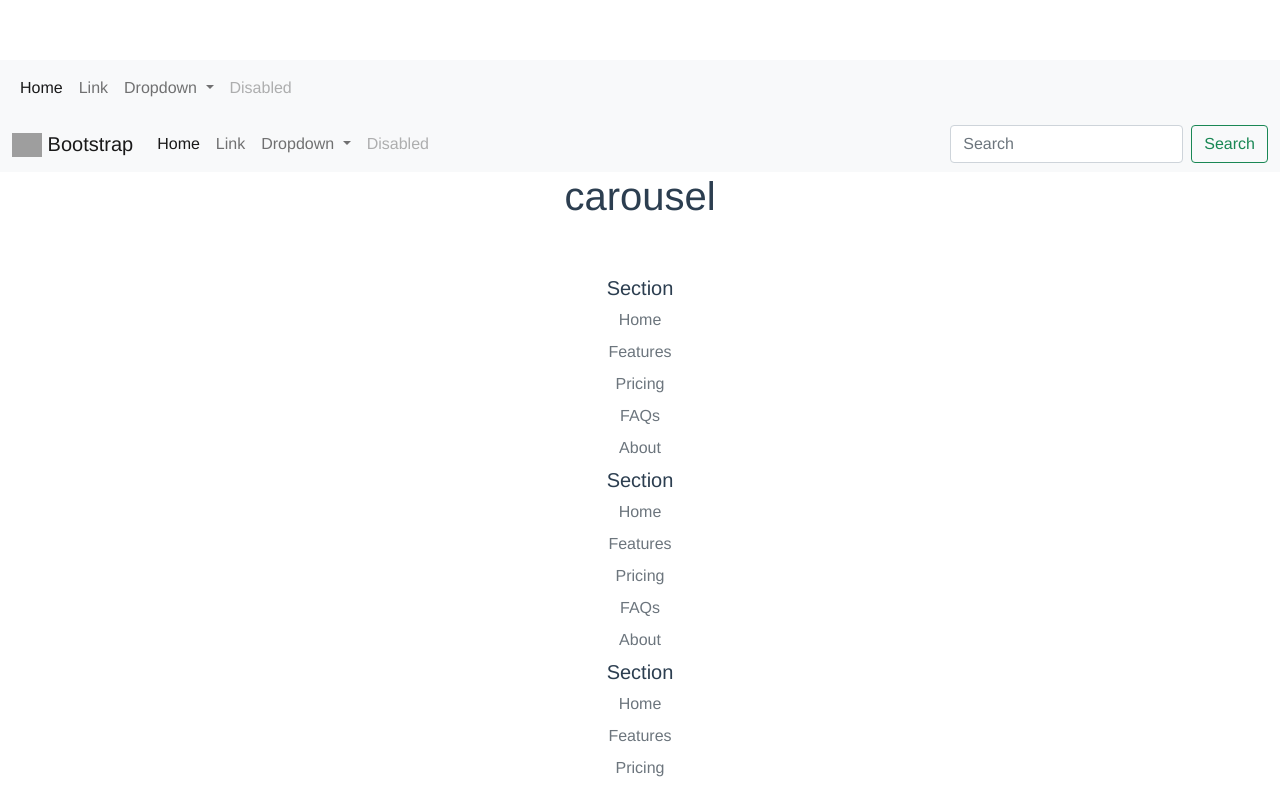
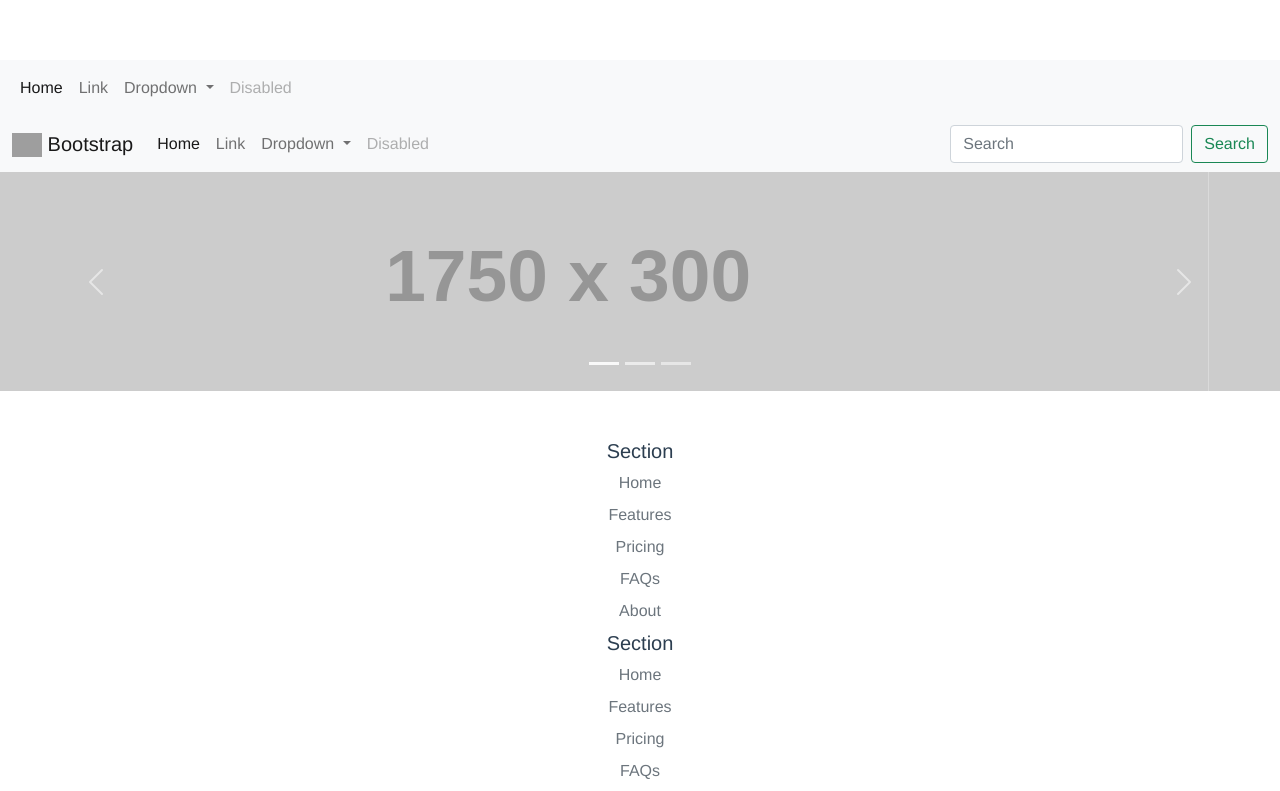
Before and after one commit to forbelieveme/laika-test-view, a Vue app: page / in a window 1280 px wide. Shown: the top 791 px of the page. Built offline with nearby package versions, Linux system fonts and the light colour scheme; grey boxes are pictures that could not be loaded.

Commit message:
Inserta la plantilla de carrusel de bootstrap

```diff
--- a/src/components/Carousel.vue
+++ b/src/components/Carousel.vue
@@ -1,9 +1,65 @@
 <template>
-    <h1>carousel</h1>
+  <div
+    id="carouselExampleIndicators"
+    class="carousel slide"
+    data-bs-ride="carousel"
+  >
+    <div class="carousel-indicators">
+      <button
+        type="button"
+        data-bs-target="#carouselExampleIndicators"
+        data-bs-slide-to="0"
+        class="active"
+        aria-current="true"
+        aria-label="Slide 1"
+      ></button>
+      <button
+        type="button"
+        data-bs-target="#carouselExampleIndicators"
+        data-bs-slide-to="1"
+        aria-label="Slide 2"
+      ></button>
+      <button
+        type="button"
+        data-bs-target="#carouselExampleIndicators"
+        data-bs-slide-to="2"
+        aria-label="Slide 3"
+      ></button>
+    </div>
+    <div class="carousel-inner">
+      <div class="carousel-item active">
+        <img src="https://dummyimage.com/1750x300/000/fff.jpg" class="d-block w-100" alt="..." />
+      </div>
+      <div class="carousel-item">
+        <img src="https://dummyimage.com/1750x300/000/fff.jpg" class="d-block w-100" alt="..." />
+      </div>
+      <div class="carousel-item">
+        <img src="https://dummyimage.com/1750x300/000/fff.jpg" class="d-block w-100" alt="..." />
+      </div>
+    </div>
+    <button
+      class="carousel-control-prev"
+      type="button"
+      data-bs-target="#carouselExampleIndicators"
+      data-bs-slide="prev"
+    >
+      <span class="carousel-control-prev-icon" aria-hidden="true"></span>
+      <span class="visually-hidden">Previous</span>
+    </button>
+    <button
+      class="carousel-control-next"
+      type="button"
+      data-bs-target="#carouselExampleIndicators"
+      data-bs-slide="next"
+    >
+      <span class="carousel-control-next-icon" aria-hidden="true"></span>
+      <span class="visually-hidden">Next</span>
+    </button>
+  </div>
 </template>
 
 <script>
 export default {
-    name: 'Carousel'
-}
+  name: "Carousel",
+};
 </script>
```
